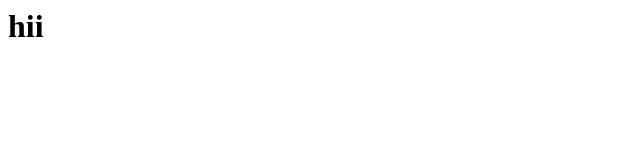
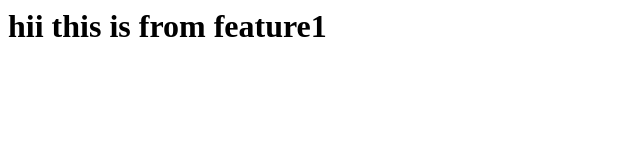
Before and after one commit to advaith1408/sample, a plain HTML site: page index.html in a window 1280 px wide. Shown: the whole page, without its empty margins (0-640 px from the left). Drawn offline with Linux system fonts and the light colour scheme.

Commit message:
:initial commit f1

```diff
--- a/index.html
+++ b/index.html
@@ -1 +1 @@
-<h1>hii</h1>
+<h1>hii this is from feature1</h1>
```
